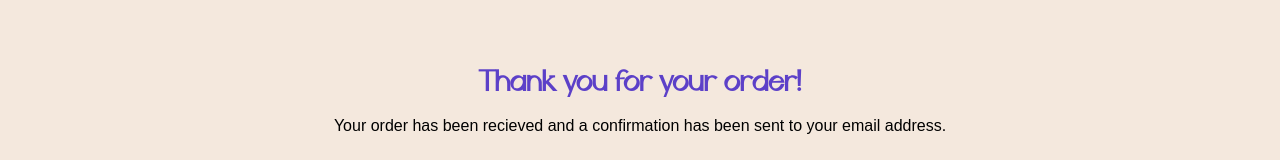
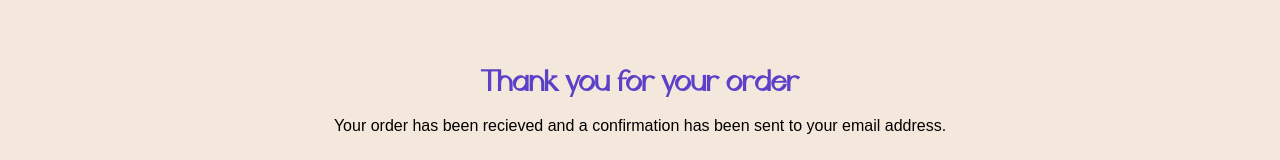
Before and after one commit to julessre/nextjs-ecommerce-store, a Next.js app: page /checkout/thankyou in a window 1280 px wide. Shown: the part 385-545 px from the top of the page. Built offline with nearby package versions, Linux system fonts and the light colour scheme; no server answers.

Commit message:
Change of thank you page title

```diff
--- a/app/checkout/thankyou/page.js
+++ b/app/checkout/thankyou/page.js
@@ -1,11 +1,16 @@
 import React from 'react';
 import styles from './page.module.scss';
+
+export const metadata = {
+  title: 'Thank you page',
+  description: 'This page appears after a successful order',
+};
 
 export default function thankYouPage() {
   return (
     <div className={styles.sectionContainer}>
       <div>
-        <h1>Thank you for your order!</h1>
+        <h1>Thank you for your order</h1>
       </div>
       <div className={styles.thankyouText}>
         Your order has been recieved and a confirmation has been sent to your
```
